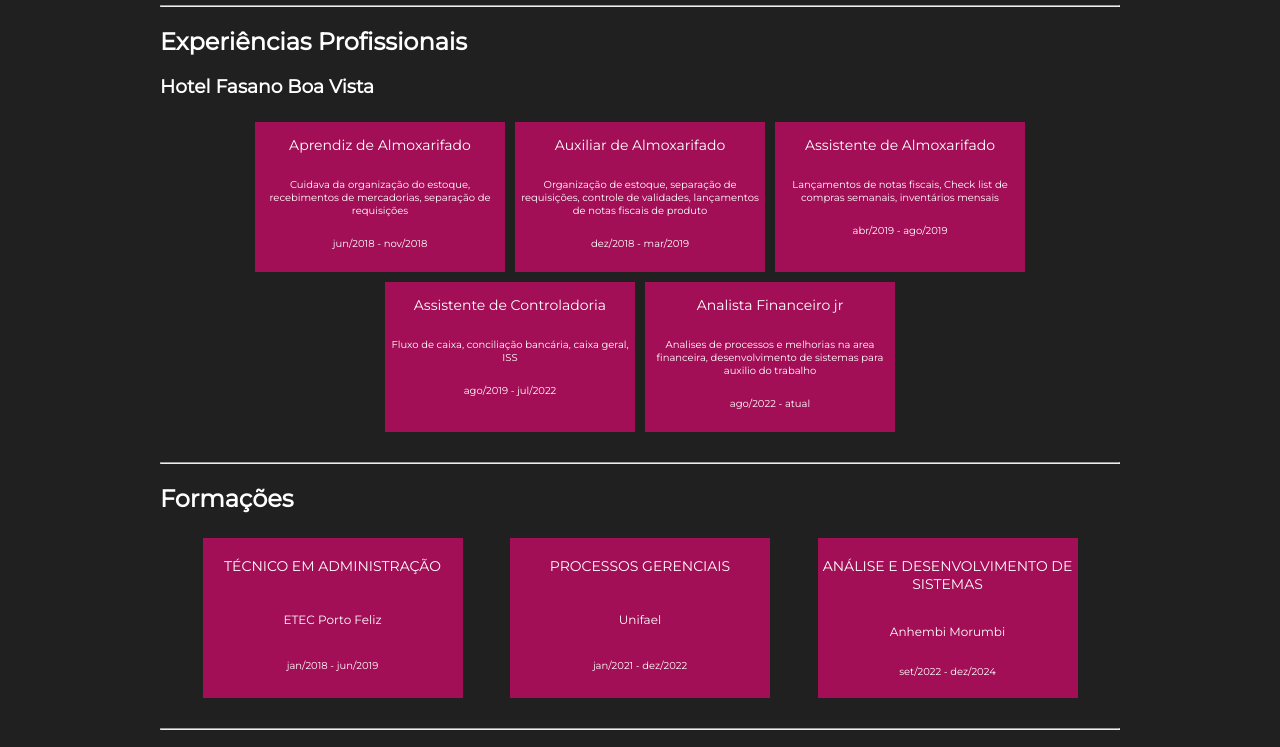
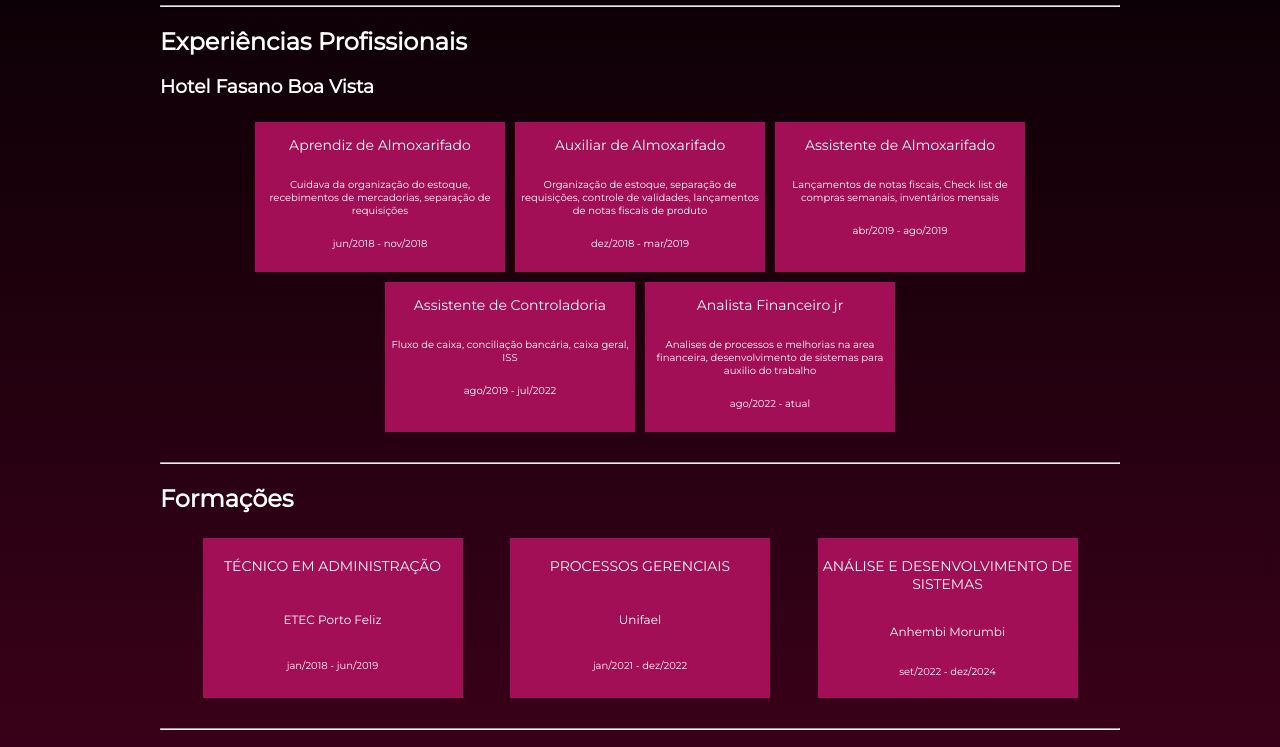
Before and after one commit to vitor29alves/Portfolio, a plain HTML site: page index.html in a window 1280 px wide. Shown: the part 219-966 px from the top of the page. Drawn offline with Linux system fonts and the light colour scheme.

Commit message:
add new background

```diff
--- a/styles.css
+++ b/styles.css
@@ -2,7 +2,8 @@
 
 
 body {
-    background-color: rgba(0, 0, 0, 0.875);
+    background: rgb(133, 2, 57);
+    background: linear-gradient(0deg, rgba(133, 2, 57, 1) 0%, rgba(0, 0, 0, 1) 100%);
     margin: 0;
     padding: 0;
     font-family: 'Montserrat', sans-serif;
@@ -23,13 +24,11 @@ body {
 
 /*Sobre mim*/
 
-.containerNome{
+.containerNome {
     width: 55%;
 }
 
-.nome{
-
-}
+.nome {}
 
 
 
@@ -48,7 +47,7 @@ body {
     margin-bottom: 5px;
 }
 
-.linkSocialMedia{
+.linkSocialMedia {
     text-decoration: none;
     color: white;
     display: flex;
```
